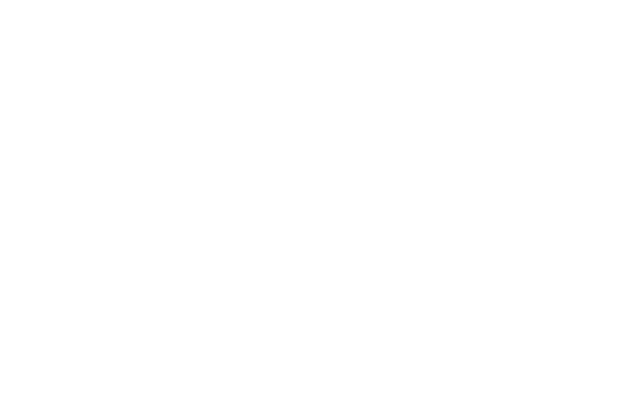
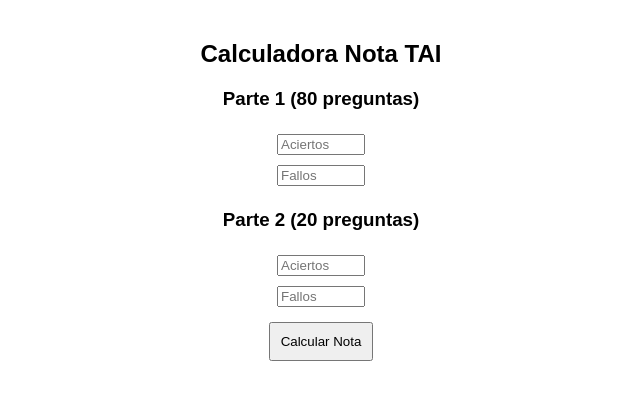
Before and after one commit to Pablopm31/calculadoraTAI, a plain HTML site: page index.html in a window 1280 px wide. Shown: the whole page, without its empty margins (319-959 px from the left). Drawn offline with Linux system fonts and the light colour scheme.

Commit message:
Add basic calculator HTML structure and script

```diff
--- a/index.html
+++ b/index.html
@@ -1,4 +1,60 @@
 <!DOCTYPE html>
-<html>
+<html lang="es">
+<head>
+<meta charset="UTF-8">
+<title>Calculadora TAI</title>
+<style>
+  body {
+    font-family: Arial;
+    max-width: 400px;
+    margin: auto;
+    padding: 20px;
+    text-align: center;
+  }
+  input {
+    width: 80px;
+    margin: 5px;
+  }
+  button {
+    margin-top: 10px;
+    padding: 10px;
+  }
+</style>
+</head>
 
+<body>
+
+<h2>Calculadora Nota TAI</h2>
+
+<h3>Parte 1 (80 preguntas)</h3>
+<input type="number" id="aciertos1" placeholder="Aciertos"><br>
+<input type="number" id="fallos1" placeholder="Fallos"><br>
+
+<h3>Parte 2 (20 preguntas)</h3>
+<input type="number" id="aciertos2" placeholder="Aciertos"><br>
+<input type="number" id="fallos2" placeholder="Fallos"><br>
+
+<button onclick="calcular()">Calcular Nota</button>
+
+<h3 id="resultado"></h3>
+
+<script>
+function calcular() {
+  let a1 = parseFloat(document.getElementById("aciertos1").value) || 0;
+  let f1 = parseFloat(document.getElementById("fallos1").value) || 0;
+  let a2 = parseFloat(document.getElementById("aciertos2").value) || 0;
+  let f2 = parseFloat(document.getElementById("fallos2").value) || 0;
+
+  // Cálculos
+  let parte1 = a1 - (f1 * 0.25);
+  let parte2 = (a2 - (f2 * 0.25)) * 4;
+
+  let total = parte1 + parte2;
+
+  document.getElementById("resultado").innerText =
+    "Nota total: " + total.toFixed(2);
+}
+</script>
+
+</body>
 </html>
```
